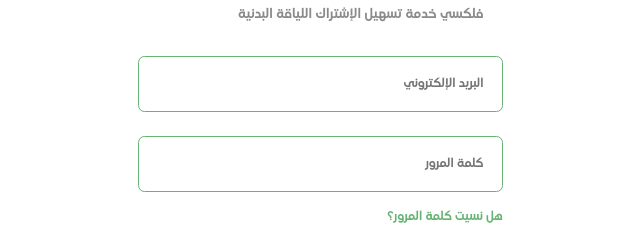
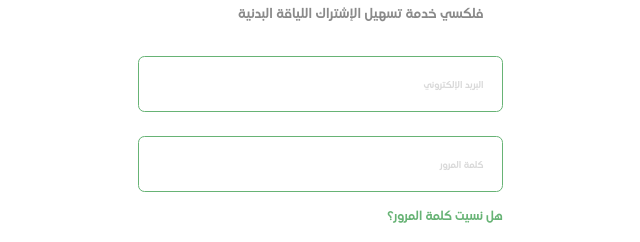
Before and after one commit to OmarKnows/flexi, an Angular app: page / in a window 1280 px wide. Shown: the part 472-714 px from the top of the page, without its empty margins (320-960 px from the left). Built offline with nearby package versions, Linux system fonts and the light colour scheme.

Commit message:
adjusted placeholder text

```diff
--- a/src/app/modules/login/login.component.css
+++ b/src/app/modules/login/login.component.css
@@ -49,13 +49,17 @@ input {
   border-radius: 6.5px;
   border: 1px solid #67b375;
   padding: 0px 18px;
-  font-size: 12px;
   text-align: right;
 }
 
 input:focus {
   outline: none;
   border: 2px solid #67b375;
+}
+
+input::placeholder {
+  color: #d9d9d9;
+  font-size: 9px;
 }
 
 button {
```
